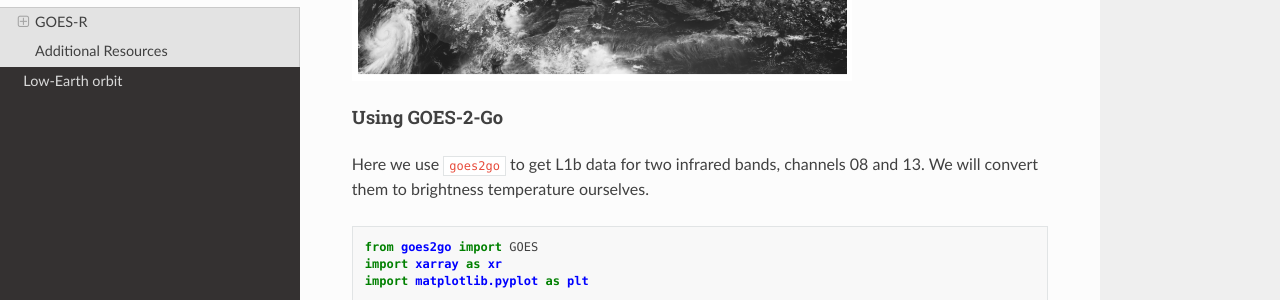
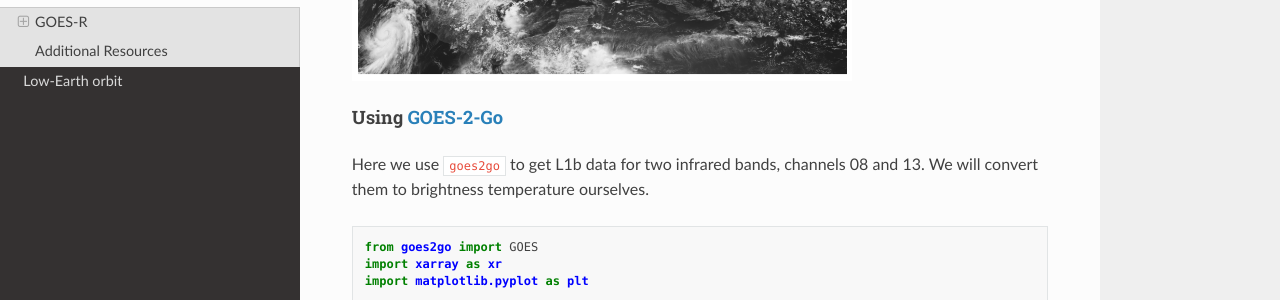
Before and after one commit to jlc248/satellite-resources, a Sphinx documentation site: the page built from docs/source/Geostationary.rst, in a window 1280 px wide and 900 px high, scrolled down 4881 px. Shown: the part 155-455 px from the top of the window. Built offline with Sphinx 7.4.7 and the Read the Docs theme 2.0.0, drawn with Linux system fonts in a browser that asks for light colours; part of the change alters nothing that is shown.

```diff
--- a/docs/source/Geostationary.rst
+++ b/docs/source/Geostationary.rst
@@ -170,7 +170,7 @@ On Linux command line, first ``pip install s3fs``. Then using Python,
   :width: 500
   :alt: GOES-East CONUS visible (CH02) image.
 
-Using GOES-2-Go
+Using `GOES-2-Go <https://goes2go.readthedocs.io/en/latest/>`_
 ,,,,,,,,,,,,,,,
 
 Here we use ``goes2go`` to get L1b data for two infrared bands, channels 08 and 13. We will convert them to brightness temperature ourselves.
```
